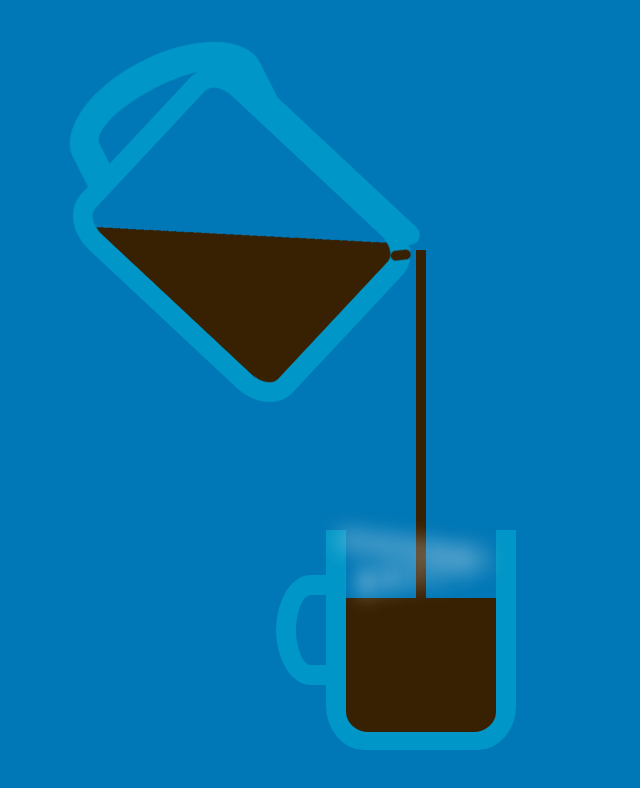
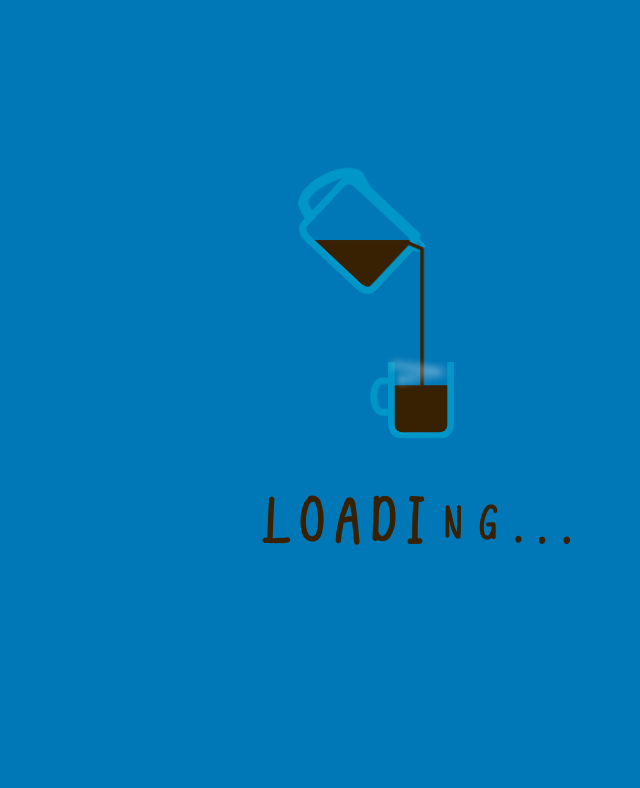
Before and after one commit to GuillaumeAuger85/CSS-only-coffee-animation, a plain HTML site: page index.html in a window 1280 px wide. Shown: the whole page, without its empty margins (219-859 px from the left). Drawn offline with Linux system fonts and the light colour scheme.

Commit message:
new file:   CoffeeBreak.ttf modified:   app.css modified:   index.html new file:   retro_computer.ttf

```diff
--- a/app.css
+++ b/app.css
@@ -1,74 +1,107 @@
-/* colorpalette */
-/* color1:#03045e;
-color2:#023e8a;
-color3:#0077b6;
-0096c7:#0096c7;
-color5:#00b4d8;
-color6:#48cae4;
-color7:#90E0EF;
-color8:#ADE8F4;
-color9:#CAF0F8; */
+@font-face {
+    font-family: coffee;
+    src: url(CoffeeBreak.ttf);
+}
+
 body {
     background-color: #0077b6;
+    font-family: coffee;
 }
 
-/* #coffeePot-level {
+#context {
+    --CoffeePot-and-Mug-color: #0096c7;
+    --Coffee-color: #382002;
+    --bg-color: #0077b6;
+    position: absolute;
+    top: 50%;
+    left: 50%;
+    transform: translate(-50%, -50%) scale();
+}
+
+#coffeePot-level {
     position: absolute;
     z-index: 0;
-    left: 280px;
+    left: 347px;
     bottom: 10px;
     width: 200px;
     height: 400px;
-    background-color: #382002;
+    background-color: var(--Coffee-color);
     opacity: 1
-} */
+}
+
+#coffeePot-level:after {
+    position: absolute;
+    content: '';
+    z-index: 0;
+    left: 170px;
+    bottom: -8px;
+    width: 30px;
+    height: 20px;
+    background-color: var(--bg-color);
+    opacity: 1
+}
+
+
+#coffeePot-handle {
+    position: absolute;
+    z-index: 10;
+    left: -150px;
+    top: -120px;
+    content: "";
+    width: 350px;
+    height: 100px;
+    background-color: var(--bg-color);
+}
+
+#coffeePot-handle::after {
+    position: absolute;
+    content: '';
+    transform: rotate(20deg);
+    z-index: 10;
+    left: 180px;
+    top: 50px;
+    width: 150px;
+    height: 50px;
+    border-top-left-radius: 50%;
+    border-top-right-radius: 50%;
+    border-top: 30px solid var(--CoffeePot-and-Mug-color);
+    border-right: 30px solid var(--CoffeePot-and-Mug-color);
+    border-bottom: 30px solid transparent;
+    border-left: 30px solid var(--CoffeePot-and-Mug-color);
+}
+
+#coffeePot-top {
+    position: absolute;
+    transform: rotate(0deg);
+    top: 3%;
+    left: 200px;
+    content: "";
+    width: 20px;
+    height: 250px;
+    background-color: var(--CoffeePot-and-Mug-color);
+    box-sizing: border-box;
+    border: 0px solid var(--CoffeePot-and-Mug-color);
+    border-radius: 50px;
+}
+
 
 #coffeePot {
     z-index: 10;
     position: absolute;
-    /* transform: rotate(0deg); */
     transform: rotate(20deg);
     transform-origin: bottom right;
     bottom: 70px;
-    left: 250px;
+    left: 315px;
     width: 230px;
     height: 290px;
-    /* background: linear-gradient(250deg,
-    #0077b6 30% 30%, #382002 20% 20%); */
     border-radius: 15%;
-    border: 20px solid #0096c7;
+    border: 20px solid var(--CoffeePot-and-Mug-color);
     box-sizing: border-box;
     animation: bottomUp 10s linear infinite;
 }
 
 @keyframes bottomUp {
-    0%{
-        background: linear-gradient(246deg,
-        #0077b6 32% 33%, #382002 20% 20%);
-    }
-    15%{
-        background: linear-gradient(242deg,
-        #0077b6 35% 35%, #382002 20% 20%);
-    }
-    25%{
-        background: linear-gradient(238deg,
-        #0077b6 40% 40%, #382002 20% 20%);
-    }
-    35%{
-        background: linear-gradient(234deg,
-        #0077b6 45% 45%, #382002 20% 20%);
-    }
-    45%{
-        background: linear-gradient(230deg,
-        #0077b6 50% 50%, #382002 20% 20%);
-    }
-    55%{
-        background: linear-gradient(225deg,
-        #0077b6 55% 55%, #382002 20% 20%);
-    }
     65% {
-        background: linear-gradient(220deg,
-        #0077b6 60% 60%, #382002 20% 20%);
         transform: rotate(50deg);
     }
 
@@ -78,62 +111,147 @@ body {
 }
 
 #coffeePot::before {
+    content: '';
+    z-index: 1;
+    top: 270px;
+    left: -110px;
+    width: 320px;
+    height: 150px;
     position: absolute;
-    transform: rotate(0deg);
-    top: 3%;
-    left: 200px;
-    content: "";
-    width: 20px;
-    height: 250px;
-    background-color: #0096c7;
-    box-sizing: border-box;
-    border: 0px solid #0096c7;
-    border-radius: 50px;
+    background-color: var(--bg-color);
 }
 
 #coffeePot::after {
+    content: '';
     position: absolute;
-    transform: rotate(20deg);
-    left: 30px;
-    top: -28%;
-    content: "";
-    width: 150px;
-    height: 50px;
-    border-top-left-radius: 50%;
-    border-top-right-radius: 50%;
-    border-top: 30px solid #0096c7;
-    border-right: 30px solid #0096c7;
-    border-bottom: 30px solid transparent;
-    border-left: 30px solid#0096c7;
+    bottom: -20px;
+    left: -20px;
+    width: 230px;
+    height: 290px;
+    border-radius: 15%;
+    border: 20px solid var(--CoffeePot-and-Mug-color);
+    box-sizing: border-box;
+
 }
 
-#coffeePot-opening {
+#coffelevel-hider-left-bottom-corner {
+    width: 60px;
+    height: 40px;
     position: absolute;
-    transform: rotate(40deg);
-    top: 250px;
-    left: 94%;
-    width: 20px;
+    top: -30px;
+    left: -40px;
+    background-color: var(--bg-color);
+    transform: rotate(-40deg);
+}
+
+#coffelevel-hider-right-bottom-corner {
+    width: 60px;
+    height: 40px;
+    position: absolute;
+    top: 240px;
+    left: -50px;
+    background-color: var(--bg-color);
+    transform: rotate(20deg);
+}
+
+#coffelevel-hider-bottom {
+    width: 230px;
+    height: 300px;
+    background-color: var(--bg-color);
+    position: absolute;
+    right: 200px;
+    top: -25px;
+}
+
+#coffeePot-beak {
+    position: absolute;
+    transform: rotate(96deg);
+    top: 265px;
+    left: 185px;
+    width: 35px;
     height: 10px;
     border-radius: 50px;
     box-sizing: border-box;
-    background-color: #382002;
+    background-color: var(--CoffeePot-and-Mug-color);
+    z-index: 20;
 
 }
 
+#coffeePot-beak::after {
+    position: absolute;
+    content: "";
+    transform: rotate(-40deg) translateX(10px);
+    top: 30px;
+    width: 30px;
+    height: 10px;
+    border-radius: 50px;
+    box-sizing: border-box;
+    background-color: var(--CoffeePot-and-Mug-color);
+    z-index: 20;
+
+}
+
+#coffeePot-coffeeDrop {
+    position: absolute;
+    transform: rotate(70deg);
+    top: 260px;
+    left: 160px;
+    width: 49px;
+    height: 10px;
+    border-radius: 50px;
+    box-sizing: border-box;
+    background-color: var(--Coffee-color);
+    z-index: 20;
+    animation: translateRight 10s linear infinite;
+}
+
+@keyframes translateRight {
+    65% {
+        transform: rotate(70deg);
+        top: 260px;
+        left: 160px;
+        width: 49px;
+    }
+
+    66% {
+        width: 10px;
+        transform: translate(30px, 30px);
+    }
+
+    80% {
+        width: 10px;
+        height: 10px;
+        transform: translate(-300px, 400px);
+
+    }
+
+    100% {
+        width: 10px;
+        height: 10px;
+        transform: translate(-300px, 400px);
+
+    }
+}
 
 #flowingCoffee {
     position: absolute;
-    z-index: 1;
-    top: 70px;
-    width: 480px;
+    z-index: 10;
+    top: 85px;
+    width: 525px;
     height: 10px;
-    background-color: #382002;
-    animation: stopFlowing 10s ease-in 0s infinite;
+    border-radius: 50px;
+    background-color: var(--Coffee-color);
+    animation: stopFlowing 10s linear 0s infinite;
 }
 
 @keyframes stopFlowing {
+    0% {
+        top: 85px
+    }
+
     65% {
-        width: 480px;
+        width: 525px;
+        top: 70px
     }
 
     70% {
@@ -151,14 +269,13 @@ body {
     position: absolute;
     top: 80%;
     left: 50%;
-    transform: translate(-50%, -50%)rotate(-90deg);
-    ;
+    transform: translate(-50%, -50%)rotate(-90deg) scale(0.35);
     border-bottom-left-radius: 20%;
     border-top-left-radius: 20%;
-    border-top: 20px solid #0096c7;
-    border-left: 20px solid #0096c7;
+    border-top: 20px solid var(--CoffeePot-and-Mug-color);
+    border-left: 20px solid var(--CoffeePot-and-Mug-color);
     border-right: 0px;
-    border-bottom: 20px solid #0096c7;
+    border-bottom: 20px solid var(--CoffeePot-and-Mug-color);
 }
 
 #mug::before {
@@ -171,10 +288,10 @@ body {
     transform: rotateY(0deg);
     border-top-left-radius: 50%;
     border-top-right-radius: 50%;
-    border-top: 20px solid #0096c7;
-    border-right: 20px solid #0096c7;
+    border-top: 20px solid var(--CoffeePot-and-Mug-color);
+    border-right: 20px solid var(--CoffeePot-and-Mug-color);
     border-bottom: 20px solid transparent;
-    border-left: 20px solid#0096c7;
+    border-left: 20px solid var(--CoffeePot-and-Mug-color);
 }
 
 
@@ -187,7 +304,7 @@ body {
     top: 0px;
     border-bottom-left-radius: 15%;
     border-top-left-radius: 15%;
-    background-color: #382002;
+    background-color: var(--Coffee-color);
     animation: fill-in 10s linear 0s infinite;
 }
 
@@ -214,7 +331,7 @@ body {
     transform: rotate(-90deg);
     position: relative;
     display: flex;
-    z-index: 1;
+    z-index: 10;
     padding: 0 20px;
     justify-content: center;
 }
@@ -344,13 +461,11 @@ body {
         opacity: 0;
         bottom: -130px;
         transform: translateY(-5px);
-        /* transform: scaleY(1.25) scaleX(1) translateY(0); */
     }
 
     80% {
         opacity: 1;
         transform: translateY(0px);
-        /* transform: scaleY(1.5) scaleX(0.5) translateY(20px); */
     }
 
     98% {
@@ -365,3 +480,29 @@ body {
         bottom: -300px;
     }
 }
+
+h1 span:nth-of-type(n) {
+    animation: scaleUpDown 1.5s ease-in infinite;
+    animation-delay: calc(var(--n)*0.1s);
+}
+
+@keyframes scaleUpDown {
+    0% {
+        transform: scale(1.5);
+    }
+
+    100% {
+        transform: scale(1);
+    }
+
+}
+
+h1 {
+    letter-spacing: 20px;
+    display: flex;
+    color: var(--Coffee-color);
+    transform: translateX(-70px);
+    position: absolute;
+    top: 90px;
+    left: -80px;
+}
--- a/index.html
+++ b/index.html
@@ -10,9 +10,17 @@
 </head>
 
 <body>
+    <div id="context">
         <div id='mug'>
             <div id="coffeePot">
-            <div id="coffeePot-opening"></div>
+                <div id="coffelevel-hider-right-bottom-corner"></div>
+                <div id="coffelevel-hider-left-bottom-corner"></div>
+                <div id="coffelevel-hider-right-top-corner"></div>
+                <div id="coffelevel-hider-bottom"></div>
+                <div id="coffeePot-top"></div>
+                <div id="coffeePot-handle"></div>
+                <div id="coffeePot-beak"></div>
+                <div id="coffeePot-coffeeDrop"></div>
             </div>
             <div id="coffee">
                 <div id="coffeePot-level"></div>
@@ -33,6 +41,21 @@
                 </div>
             </div>
         </div>
+        <div >
+            <h1>
+                <span style="--n:1;">L</span>
+                <span style="--n:2;">O</span>
+                <span style="--n:3;">A</span>
+                <span style="--n:4;">D</span>
+                <span style="--n:5;">I</span>
+                <span style="--n:6;">N</span>
+                <span style="--n:7;">G</span>
+                <span style="--n:8;">.</span>
+                <span style="--n:9;">.</span>
+                <span style="--n:10;">.</span>
+            </h1>
+        </div>
+    </div>
 </body>
 
 </html>
```
Also changed, not shown: CoffeeBreak.ttf (added), retro_computer.ttf (added). Lines whose indentation alone changed are shown as unchanged.
